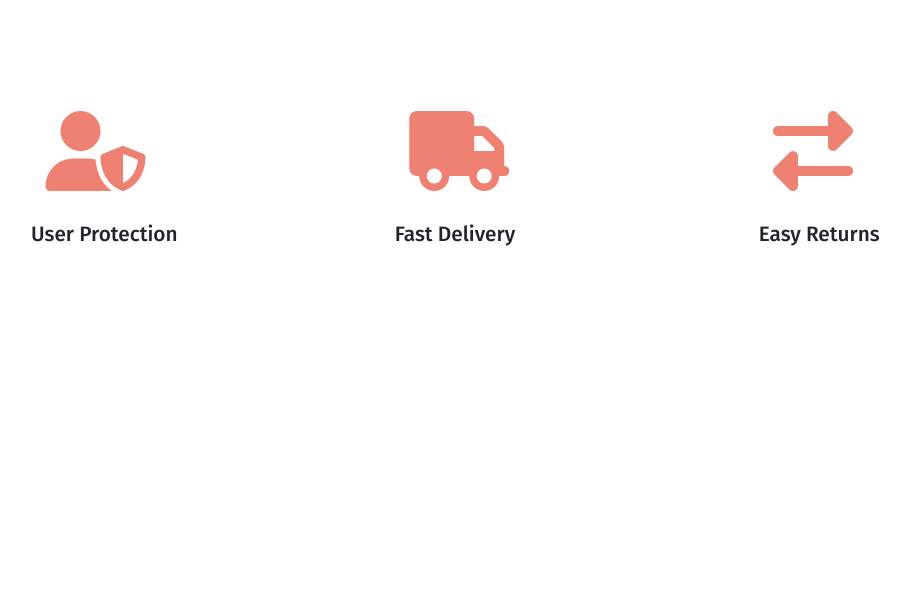
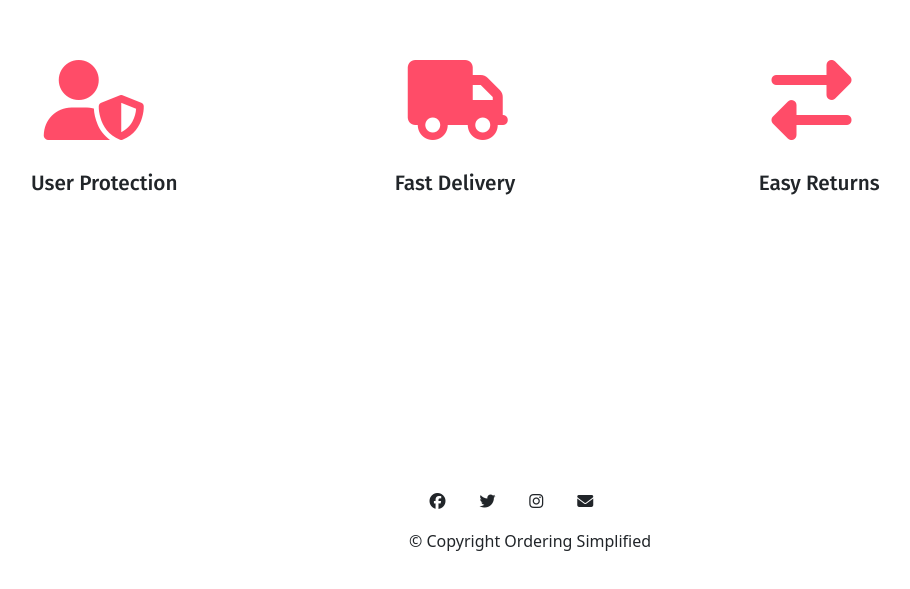
Before and after one commit to P-G8911/Ecommerce-Website, a React (Create React App) app: page /home in a window 1280 px wide. Shown: the part 691-1280 px from the top of the page, without its empty margins (179-1089 px from the left). Before the commit the page ends 1091 px from the top, so only its background shows below. Built offline with nearby package versions, Linux system fonts and the light colour scheme.

Commit message:
footer section and features coloring changed

```diff
--- a/src/index.css
+++ b/src/index.css
@@ -1,7 +1,7 @@
 @import url('https://fonts.googleapis.com/css?family=Fira+Sans:400,500,600,700,800');
-* {
+/* * {
   box-sizing: border-box;
-}
+} */
 body {
   /* background: #1C8EF9 !important; */
   min-height: 100vh;
@@ -66,7 +66,7 @@ body, html, .App, #root, .auth-wrapper {
 }
 
 .container-fluid {
-  padding: 7% 15%;
+  padding: 3% 7% 15%;
 }
 
 #features {
@@ -87,11 +87,24 @@ padding-left: 0.6rem;
 }
 
 .icon {
-  color: #ef8172;
+  color: #ff4c68;
   margin-bottom: 2rem;
-  padding-left: 1.5rem;
+  padding-left: 1.4rem;
 }
 
 .icon:hover {
-  color: #ff4c68;
+  color: #ef8172;
 }
+
+#footer{
+   padding-left: 45%;
+}
+
+.footer-icons {
+  margin: 3% 2%;
+  padding-left: 1%;
+}
+
+#copyright{
+  padding-right: 20%;
+}
--- a/src/pages/Home.js
+++ b/src/pages/Home.js
@@ -13,7 +13,7 @@ export default class Home extends Component {
           <Carousel.Item>
             <img
               className="d-block w-100"
-              src="/assets/carousel5.png"
+              src="/assets/carousel6.png"
               alt="First slide"
             />
           </Carousel.Item>
@@ -21,7 +21,7 @@ export default class Home extends Component {
           <Carousel.Item>
             <img
               className="d-block w-100"
-              src="/assets/carousel6.png"
+              src="/assets/carousel5.png"
               alt="Second slide"
             />
           </Carousel.Item>
@@ -55,6 +55,16 @@ export default class Home extends Component {
             </div>
           </div>
         </section>
+
+        <footer className="white-section" id="footer">
+          <div className="container-fluid">
+            <i className="footer-icons fa-brands fa-facebook"></i>
+            <i className="footer-icons fa-brands fa-twitter"></i>
+            <i className="footer-icons fa-brands fa-instagram"></i>
+            <i className="footer-icons fa-solid fa-envelope"></i>
+            <p id = 'copyright'>© Copyright Ordering Simplified</p>
+          </div>
+        </footer>
       </>
     );
   }
```
